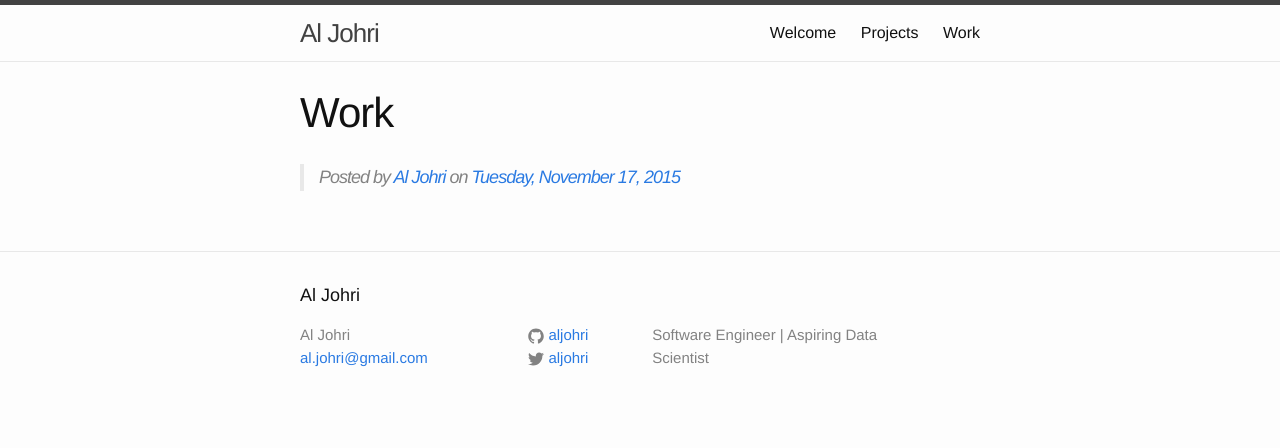
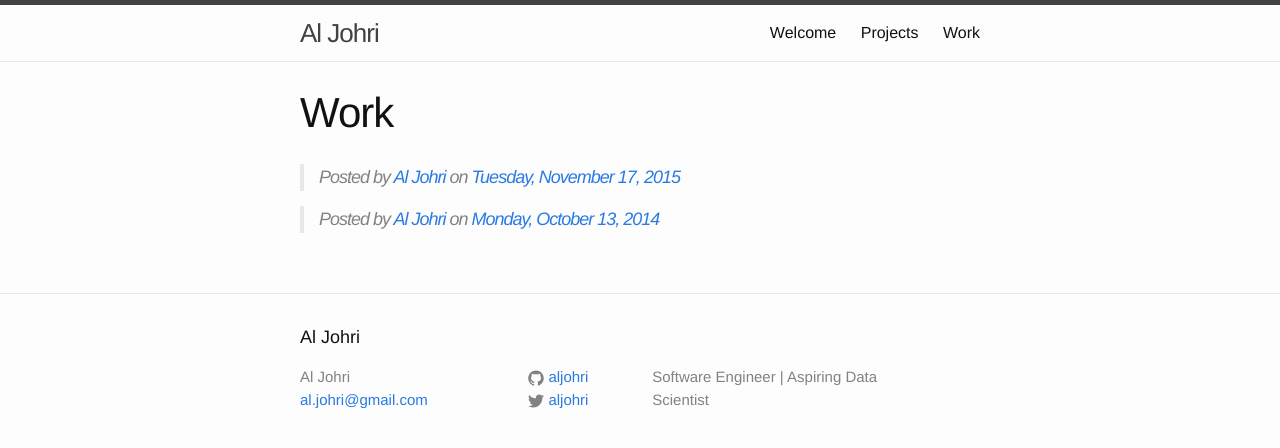
Before and after one commit to AlJohri/aljohri.github.io, a Jekyll site: the page built from work.md, in a window 1280 px wide. Shown: the top 448 px of the page. Built offline with Jekyll 4.4.1, drawn with Linux system fonts in a browser that asks for light colours; part of the change alters nothing that is shown.

Commit message:
update work.md

```diff
--- a/work.md
+++ b/work.md
@@ -6,6 +6,10 @@ permalink: /work/
 
 <html>
 <body>
+
 <div id="fb-root"></div><script>(function(d, s, id) {  var js, fjs = d.getElementsByTagName(s)[0];  if (d.getElementById(id)) return;  js = d.createElement(s); js.id = id;  js.src = "//connect.facebook.net/en_US/sdk.js#xfbml=1&version=v2.3";  fjs.parentNode.insertBefore(js, fjs);}(document, 'script', 'facebook-jssdk'));</script><div class="fb-post" data-href="https://www.facebook.com/al.johri/timeline/story?ut=32&amp;wstart=-2051193600&amp;wend=2147483647&amp;hash=949564881748935&amp;pagefilter=3&amp;ustart=1" data-width="500"><div class="fb-xfbml-parse-ignore"><blockquote cite="https://www.facebook.com/al.johri/timeline/story?ut=32&amp;wstart=-2051193600&amp;wend=2147483647&amp;hash=949564881748935&amp;pagefilter=3&amp;ustart=1">Posted by <a href="https://www.facebook.com/al.johri">Al Johri</a> on&nbsp;<a href="https://www.facebook.com/al.johri/timeline/story?ut=32&amp;wstart=-2051193600&amp;wend=2147483647&amp;hash=949564881748935&amp;pagefilter=3&amp;ustart=1">Tuesday, November 17, 2015</a></blockquote></div></div>
+
+<div id="fb-root"></div><script>(function(d, s, id) {  var js, fjs = d.getElementsByTagName(s)[0];  if (d.getElementById(id)) return;  js = d.createElement(s); js.id = id;  js.src = "//connect.facebook.net/en_US/sdk.js#xfbml=1&version=v2.3";  fjs.parentNode.insertBefore(js, fjs);}(document, 'script', 'facebook-jssdk'));</script><div class="fb-post" data-href="https://www.facebook.com/al.johri/timeline/story?ut=32&amp;wstart=-2051193600&amp;wend=2147483647&amp;hash=764666236905468&amp;pagefilter=3&amp;ustart=1" data-width="500"><div class="fb-xfbml-parse-ignore"><blockquote cite="https://www.facebook.com/al.johri/timeline/story?ut=32&amp;wstart=-2051193600&amp;wend=2147483647&amp;hash=764666236905468&amp;pagefilter=3&amp;ustart=1">Posted by <a href="https://www.facebook.com/al.johri">Al Johri</a> on&nbsp;<a href="https://www.facebook.com/al.johri/timeline/story?ut=32&amp;wstart=-2051193600&amp;wend=2147483647&amp;hash=764666236905468&amp;pagefilter=3&amp;ustart=1">Monday, October 13, 2014</a></blockquote></div></div>
+
 </body>
 </html>
```
